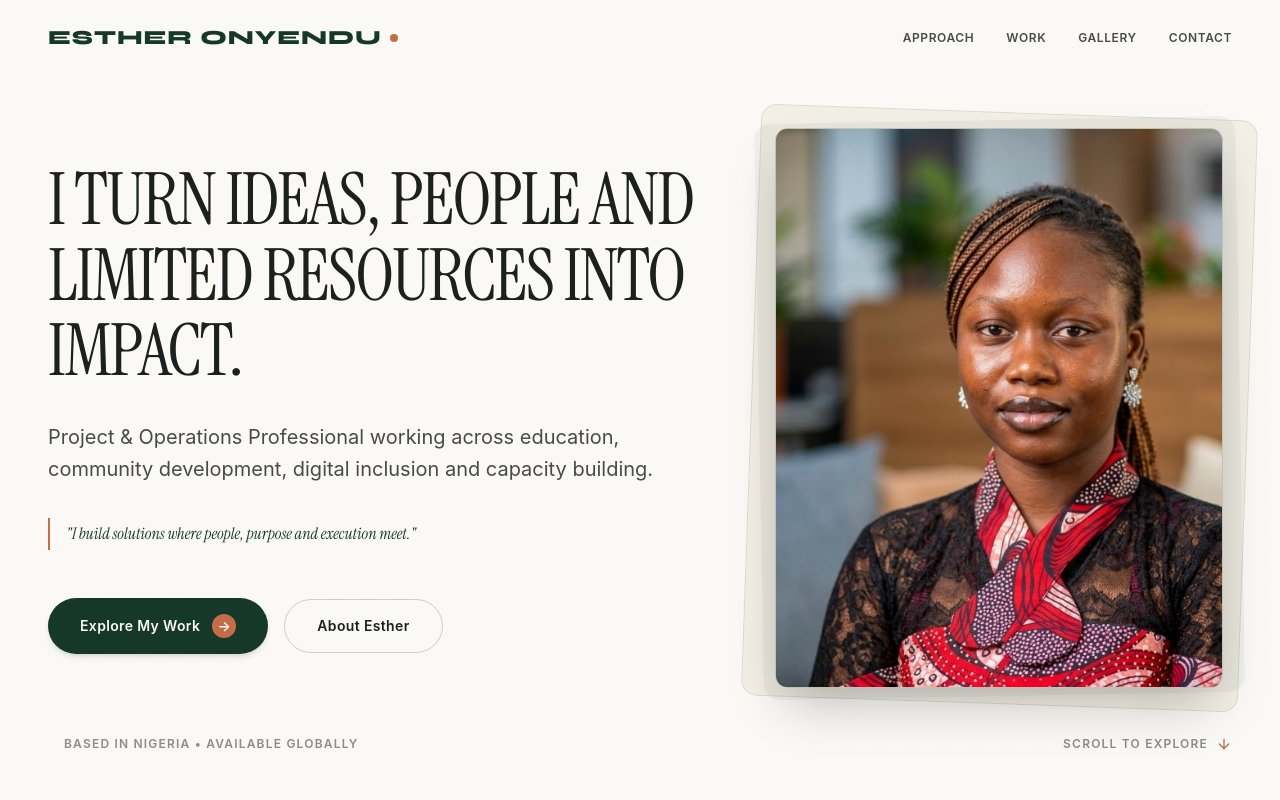
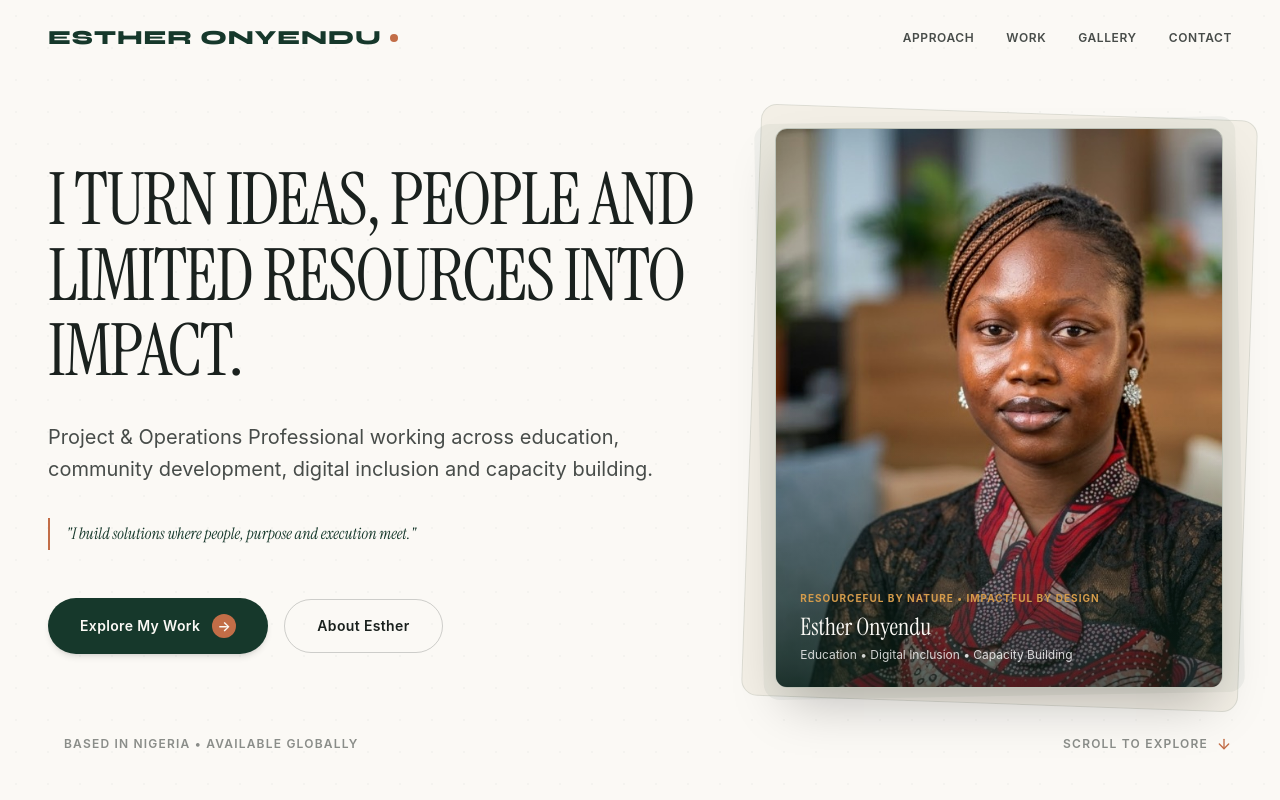
Before and after one commit to thedanielwilliams/EstherImpacts, a React (Vite) app: page / in a window 1280 px wide. Shown: the top 800 px of the page. Built offline with nearby package versions, Linux system fonts and the light colour scheme.

Commit message:
feat: add back name and profession overlay caption to hero image

```diff
--- a/src/components/Hero.jsx
+++ b/src/components/Hero.jsx
@@ -65,6 +65,22 @@ export default function Hero({ data }) {
               alt="Esther Onyendu - Project & Operations Professional"
               className="w-full h-full object-cover object-top contrast-[1.05] group-hover:scale-105 transition-all duration-700"
             />
+
+            {/* Subtle Gradient Overlay */}
+            <div className="absolute inset-0 bg-gradient-to-t from-[#0D261C]/80 via-transparent to-transparent opacity-90 pointer-events-none" />
+
+            {/* Name and Profession Caption */}
+            <div className="absolute bottom-6 left-6 right-6 text-white space-y-1">
+              <span className="text-[10px] uppercase font-bold tracking-widest text-[#D49B4B] block">
+                Resourceful by Nature • Impactful by Design
+              </span>
+              <p className="font-serif-editorial text-2xl text-[#FBF9F5] leading-snug">
+                Esther Onyendu
+              </p>
+              <p className="text-xs text-white/80">
+                Education • Digital Inclusion • Capacity Building
+              </p>
+            </div>
           </div>
 
         </div>
```
